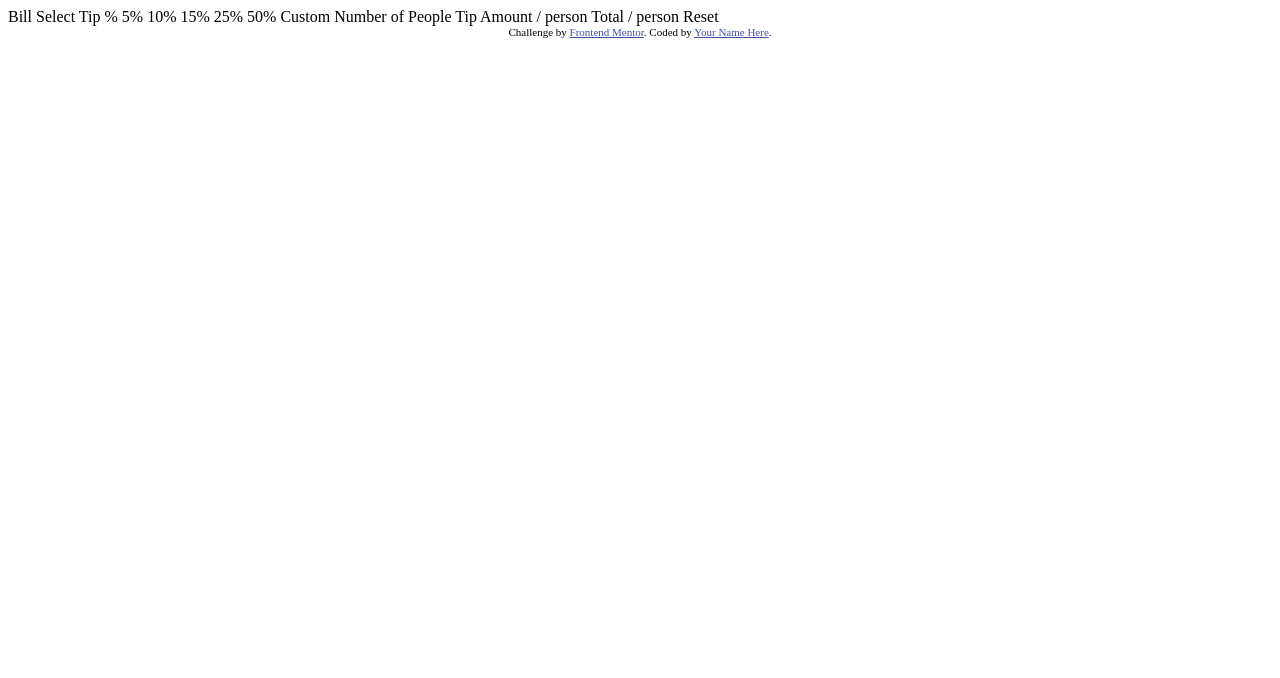
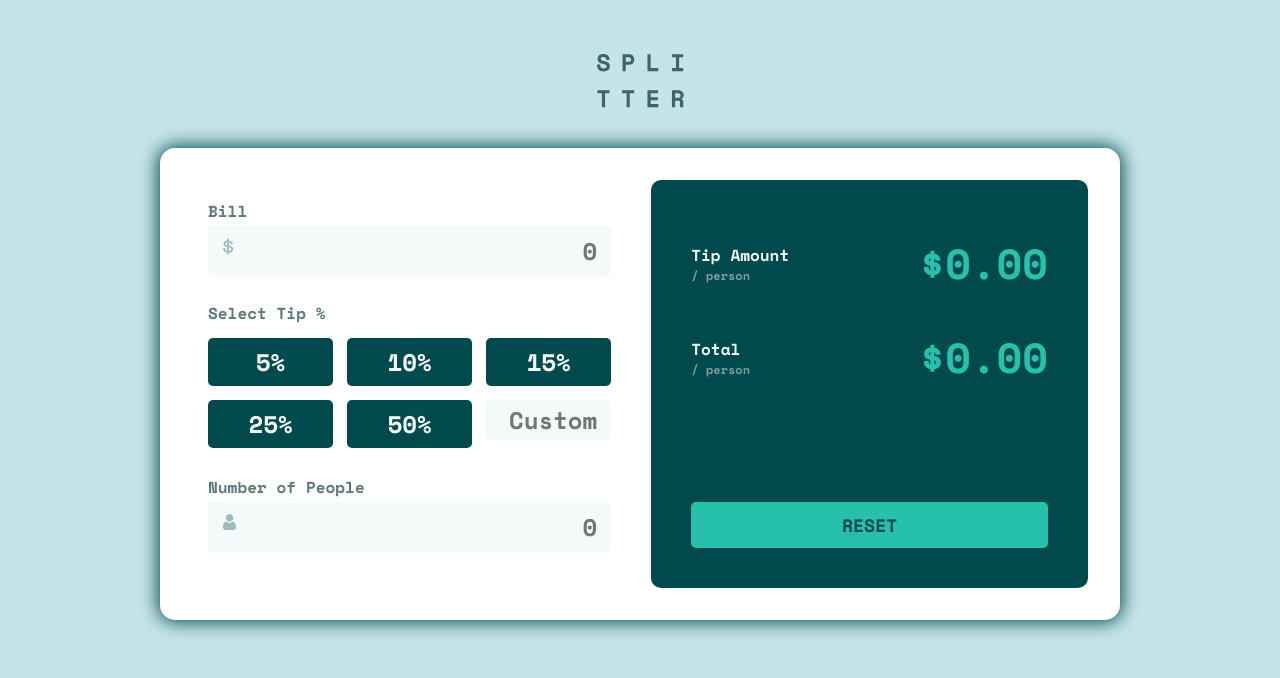
Before and after one commit to by-yee/tip-calculator-app-main, a plain HTML site: page index.html in a window 1280 px wide. Drawn offline with nearby package versions, Linux system fonts and the light colour scheme.

Commit message:
TIP Calculator App
- Done the basic UI

```diff
--- a/index.html
+++ b/index.html
@@ -3,8 +3,13 @@
 <head>
   <meta charset="UTF-8">
   <meta name="viewport" content="width=device-width, initial-scale=1.0"> <!-- displays site properly based on user's device -->
+  <link rel="icon" type="image/png" sizes="32x32" href="./images/favicon-32x32.png">
 
-  <link rel="icon" type="image/png" sizes="32x32" href="./images/favicon-32x32.png">
+  <link rel="preconnect" href="https://fonts.googleapis.com">
+  <link rel="preconnect" href="https://fonts.gstatic.com" crossorigin>
+  <link href="https://fonts.googleapis.com/css2?family=Space+Mono:wght@400;700&display=swap" rel="stylesheet">
+  <link rel="stylesheet" href="./dist/style.css" crossorigin>
+
 
   <title>Frontend Mentor | Tip calculator app</title>
 
@@ -15,30 +20,78 @@
   </style>
 </head>
 <body>
+  <!-- <div id='root'></div> -->
+  <div class="container container--pall">
+    <img class="tip_cal_logo" src="./images/logo.svg" alt="TIP Calculator Logo" />
+    <div class="calculator">
+      <div class="calculator__left">
+        <label for="bill" class="calculator__label grey">Bill</label>
+        <div class="calculator__input">
+          <img class="calculator__icon" src="./images/icon-dollar.svg" alt="Icon Dollar"/>
+          <input type="text" class="calculator__text bill" name="bill" id="bill" placeholder="0"/>
+        </div>
+        <div class="calculator__select-tip">
+          <label class="calculator__label grey">Select Tip %</label>
+          <div class="calculator__tip">
+            <div class="calculator__radio">
+              <input type="radio" name="tip" id="tip_5" value="5">
+              <label for="tip_5">5%</label>
+            </div>
+            <div class="calculator__radio">
+              <input type="radio" name="tip" id="tip_10" value="10">
+              <label for="tip_10">10%</label>
+            </div>
+            <div class="calculator__radio">
+              <input type="radio" name="tip" id="tip_15" value="15">
+              <label for="tip_15">15%</label>
+            </div>
+            <div class="calculator__radio">
+              <input type="radio" name="tip" id="tip_25" value="25">
+              <label for="tip_25">25%</label>
+            </div>
+            <div class="calculator__radio">
+              <input type="radio" name="tip" id="tip_50" value="50">
+              <label for="tip_50">50%</label>
+            </div>
+            <div class="calculator__radio">
+              <input type="text" class="calculator__text custom" placeholder="Custom">
+            </div>
+          </div>
+        </div>
+        <label for="people" class="calculator__label grey">Number of People</label>
+        <div class="calculator__input">
+          <img class="calculator__icon" src="./images/icon-person.svg" alt="Icon Person"/>
+          <input type="text" class="calculator__text people" name="people" id="people" placeholder="0"/>
+        </div>
+      </div>
+      <div class="calculator__right">
+        <div>
+          <div class="calculator__amount">
+            <div class="calculator__amount--label">
+              <div class="label--one">Tip Amount</div>
+              <div class="label--two">/ person</div>
+            </div>
+            <span class="calculator__amount--text tip">$0.00</span>
+          </div>
+          <div class="calculator__amount">
+            <div class="calculator__amount--label">
+              <div class="label--one">Total</div>
+              <div class="label--two">/ person</div>
+            </div>
+            <span class="calculator__amount--text total">$0.00</span>
+          </div>
+        </div>
+        <div>
+          <button class="calculator__amount--reset">Reset</button>
+        </div>
+      </div>
+    </div>
+  </div>
 
-  Bill
 
-  Select Tip %
-  5%
-  10%
-  15%
-  25%
-  50%
-  Custom
-
-  Number of People
-
-  Tip Amount
-  / person
-
-  Total
-  / person
-
-  Reset
-
-  <div class="attribution">
+  <!-- <div class="attribution">
     Challenge by <a href="https://www.frontendmentor.io?ref=challenge" target="_blank">Frontend Mentor</a>.
     Coded by <a href="#">Your Name Here</a>.
-  </div>
+  </div> -->
 </body>
 </html>
--- /dev/null
+++ b/src/scss/_calculator.scss
@@ -0,0 +1,168 @@
+img.tip_cal_logo {
+    padding-bottom: 2.5rem;
+}
+
+.calculator {
+    height: 44rem;
+    width: 23.4375rem;
+    padding: 1.5rem;
+    background-color: $white;
+    border-radius: 15px;
+    box-shadow: 0 0 18px 2px $veryDarkCyan;
+
+    @include breakpoint-up(medium) {
+        @include flex-display(row, normal, normal);
+        gap: 1.5rem;
+
+        height: auto;
+        width: 100%;
+        max-width: 60rem;
+
+        &__left {
+            width: 50%;
+        }
+
+        &__right {
+            width: 50%;
+        }
+    }
+
+
+    @include breakpoint-up(large) {
+        padding: 2rem;
+    }
+
+    &__left {
+        margin-bottom: 1.625rem;
+
+        @include breakpoint-up(large) {
+            padding: 0.625rem 1rem;
+        }
+    }
+
+    &__select-tip {
+        @include breakpoint-up(large) {
+            padding: 1rem 0;
+        }
+    }
+
+    &__label {
+        font-size: $font-14;
+        font-weight: $weight-700;
+
+        @include breakpoint-up(large) {
+            font-size: $font-16;
+        }
+    }
+
+    &__input {
+        position: relative;
+    }
+
+    &__icon {
+        position: absolute;
+        top: 12px;
+        left: 15px;
+    }
+
+    &__text {
+        width: 100%;
+        padding: 0.3125rem 0.75rem;
+        background-color: $lightGrayishCyan2;
+        border: 2px solid transparent;
+        border-radius: 5px;
+        outline: none;
+
+        font-size: $font-20;
+        font-weight: $weight-700;
+        font-family: $font-family;
+        color: $veryDarkCyan;
+        text-align: right;
+        cursor: pointer;
+
+        &:focus {
+            border: 2px solid $strongCyan;
+        }
+
+        &.error {
+            border: 2px solid rgb(219, 62, 62);
+        }
+
+        @include breakpoint-up(large) {
+            font-size: $font-24;
+        }
+    }
+
+    &__right {
+        @include flex-display(column, space-between, normal);
+
+        color: $lightGrayishCyan2;
+        background-color: $veryDarkCyan;
+        padding: 2rem 1.5rem;
+        border-radius: 10px;
+
+        @include breakpoint-up(large) {
+            padding: 3.25rem 2.5rem 2.5rem 2.5rem;
+        }
+    }
+
+    &__amount {
+        @include flex-display(row, space-between, center);
+        margin-bottom: 1rem;
+
+        @include breakpoint-up(large) {
+            margin-bottom: 2rem;
+        }
+
+        .label--one {
+            font-size: $font-14;
+            font-weight: $weight-700;
+
+            @include breakpoint-up(large) {
+                font-size: $font-16;
+            }
+        }
+
+        .label--two {
+            color: $darkGrayishCyan2;
+            font-size: $font-12;
+            font-weight: $weight-700;
+        }
+
+        &--text {
+            width: 60%;
+            font-size: $font-32;
+            font-weight: $weight-700;
+            color: $strongCyan;
+            text-align: right;
+
+            @include breakpoint-up(large) {
+                font-size: $font-42;
+            }
+        }
+
+        &--reset {
+            width: 100%;
+            margin-top: 1rem;
+            padding: 0.625rem;
+            color: $veryDarkCyan;
+            background-color: $strongCyan;
+            font-size: $font-18;
+            font-weight: $weight-700;
+            font-family: $font-family;
+            text-transform: uppercase;
+            border: none;
+            border-radius: 5px;
+            cursor: pointer;
+            transition: background-color 0.3s ease-in-out;
+
+            &:hover {
+                background-color: $hoverColor;
+            }
+
+            // @include breakpoint-up(medium) {
+            //     margin-top: 5rem;
+            // }
+        }
+    }
+}
--- /dev/null
+++ b/src/scss/_globals.scss
@@ -0,0 +1,40 @@
+html {
+    font-size: 100%;
+    box-sizing: border-box;
+}
+
+*, *::before, *:after {
+    box-sizing: inherit;
+}
+
+body {
+    margin: 0;
+    padding: 0;
+    font-family: $font-family;
+    font-size: $font-24;
+    background-color: $lightGrayishCyan;
+    min-height: 100vh;
+    overflow-x: hidden;
+}
+
+.container {
+    max-width: 90rem;
+    margin: 0 auto;
+
+    @include flex-display(column, center, center);
+
+    &--pall {
+        padding-top: 3.375rem;
+        padding-left: 3.75rem;
+        padding-bottom: 3.375rem;
+        padding-right: 3.75rem;
+    }
+}
+
+.grey {
+    color: $darkGrayishCyan;
+}
+
+.white {
+    color: $white;
+}
--- /dev/null
+++ b/src/scss/_mixins.scss
@@ -0,0 +1,25 @@
+//640px, 1024px, 1400px
+$breakpoints-up: ("medium": "40em", "large": "64em", "xlarge": "87.5em");
+
+//639px, 1023px, 1399px
+$breakpoints-down: ("small": "39.9375em", "medium": "63.9375em", "large": "87.4375em");
+
+// Breakpoints
+@mixin breakpoint-up($size) {
+    @media (min-width: map-get($breakpoints-up, $size)) {
+        @content;
+    }
+}
+
+@mixin breakpoint-down($size) {
+    @media (max-width: map-get($breakpoints-down, $size)) {
+        @content;
+    }
+}
+
+@mixin flex-display($direction, $justify, $align){
+    display: flex;
+    flex-direction: $direction;
+    justify-content: $justify;
+    align-items: $align;
+}
--- /dev/null
+++ b/src/scss/_radio.scss
@@ -0,0 +1,57 @@
+.calculator__tip {
+    display: grid;
+    grid-template-columns: repeat(2, 1fr);
+    grid-column-gap: 14px;
+    grid-row-gap: 22px;
+    margin: 0.625rem 0;
+
+    @include breakpoint-up(large) {
+        grid-template-columns: repeat(3, 1fr);
+    }
+}
+
+.calculator__radio {
+    position: relative;
+    padding: 1.25rem;
+
+    & label, & input {
+        display: block;
+        position: absolute;
+        top:0;
+        left:0;
+        right:0;
+        bottom:0;
+    }
+
+    label {
+        @include flex-display(row, center, center);
+
+        color: $lightGrayishCyan2;
+        background-color: $veryDarkCyan;
+        padding: 1.5rem;
+        font-size: $font-20;
+        font-weight: $weight-700;
+        text-align: center;
+        border-radius: 5px;
+        cursor: pointer;
+        transition: 0.2s ease-in-out;
+
+        @include breakpoint-up(large) {
+            font-size: $font-24;
+        }
+    }
+
+    & input[type="radio"] {
+        opacity: 0.011;
+        z-index: 100;
+    }
+
+    & input[type="radio"]:checked + label {
+        color: $veryDarkCyan;
+        background-color: $strongCyan;
+    }
+
+    & label:hover {
+        opacity: 0.8;
+    }
+}
--- /dev/null
+++ b/src/scss/_variables.scss
@@ -0,0 +1,30 @@
+//Primary
+$strongCyan: hsl(172, 67%, 45%);
+
+//Neutral
+$veryDarkCyan: hsl(183, 100%, 15%);
+$darkGrayishCyan: hsl(186, 14%, 43%);
+$darkGrayishCyan2: hsl(184, 14%, 56%);
+$lightGrayishCyan: hsl(185, 41%, 84%);
+$lightGrayishCyan2: hsl(189, 41%, 97%);
+$white: hsl(0, 0%, 100%);
+
+$hoverColor: #6af1de;
+
+//font size
+$font-12: 0.75rem; //12px
+$font-14: 0.875rem; //14px
+$font-16: 1rem; //16px
+$font-18: 1.125rem; //18px
+$font-20: 1.25rem; //20px
+$font-24: 1.5rem; //24px
+$font-32: 2rem; //32px
+$font-42: 2.625rem; //42px
+
+//font weight
+$weight-400: 400;
+$weight-500: 500;
+$weight-700: 700;
+
+//font family
+$font-family: 'Space Mono', monospace;
--- /dev/null
+++ b/src/scss/style.scss
@@ -0,0 +1,6 @@
+@import "variables";
+@import "mixins";
+
+@import "globals";
+@import "radio";
+@import "calculator";
```
Also changed, not shown: dist/style.css (added), 1 other file.
